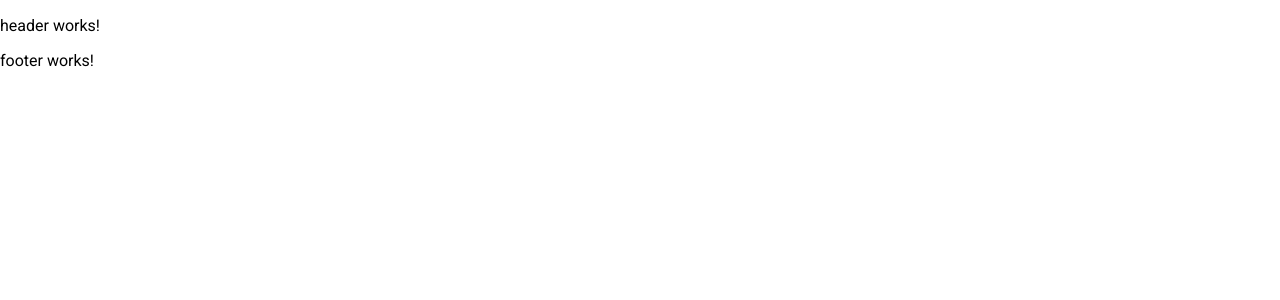
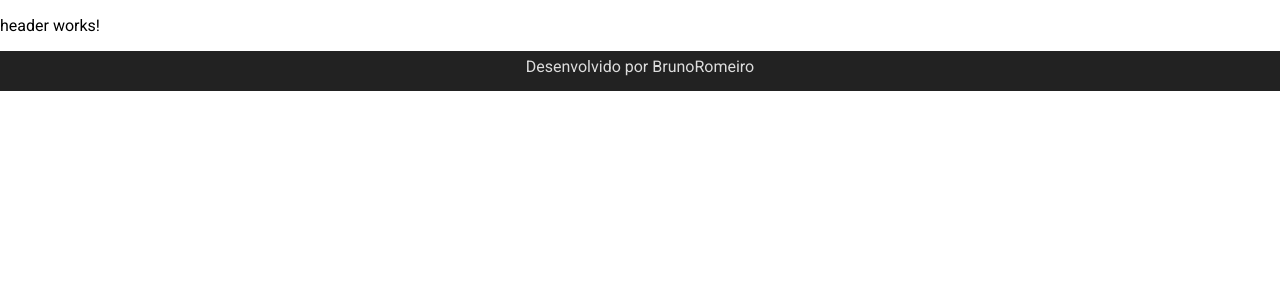
Before and after one commit to brunoromeiro/desafio-cs, an Angular app: page / in a window 1280 px wide. Shown: the top 300 px of the page. Built offline with nearby package versions, Linux system fonts and the light colour scheme.

Commit message:
Layout Footer Component

```diff
--- a/src/app/core/footer/footer.component.html
+++ b/src/app/core/footer/footer.component.html
@@ -1,3 +1,6 @@
-<p>
-  footer works!
-</p>
+<footer class="footer">
+  <p class="footer-text">
+    Desenvolvido por BrunoRomeiro
+  </p>
+
+</footer>
--- a/src/app/core/footer/footer.component.scss
+++ b/src/app/core/footer/footer.component.scss
@@ -0,0 +1,10 @@
+.footer {
+  background: #222;
+  height: 5vh;
+}
+
+.footer-text {
+  color: #ddd;
+  text-align: center;
+  padding-top: 6px;
+}
```
